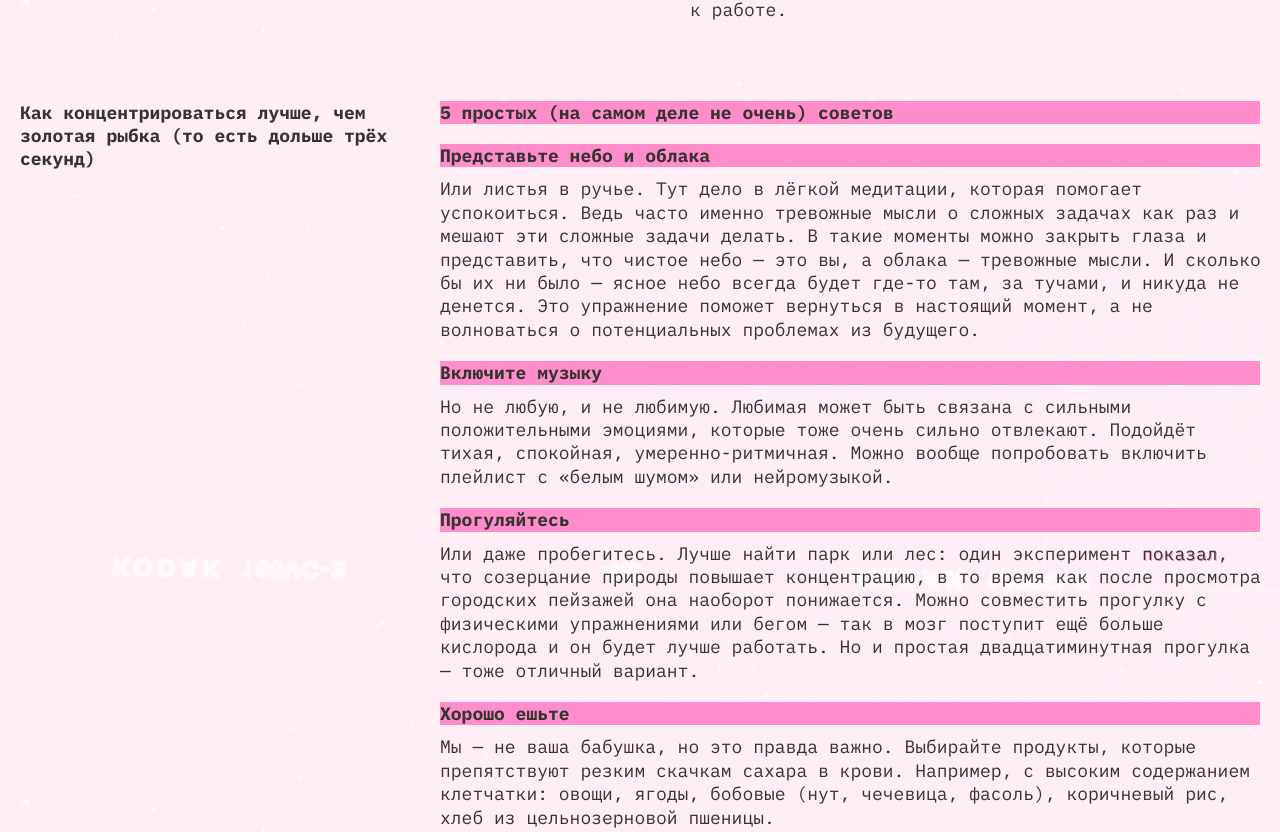
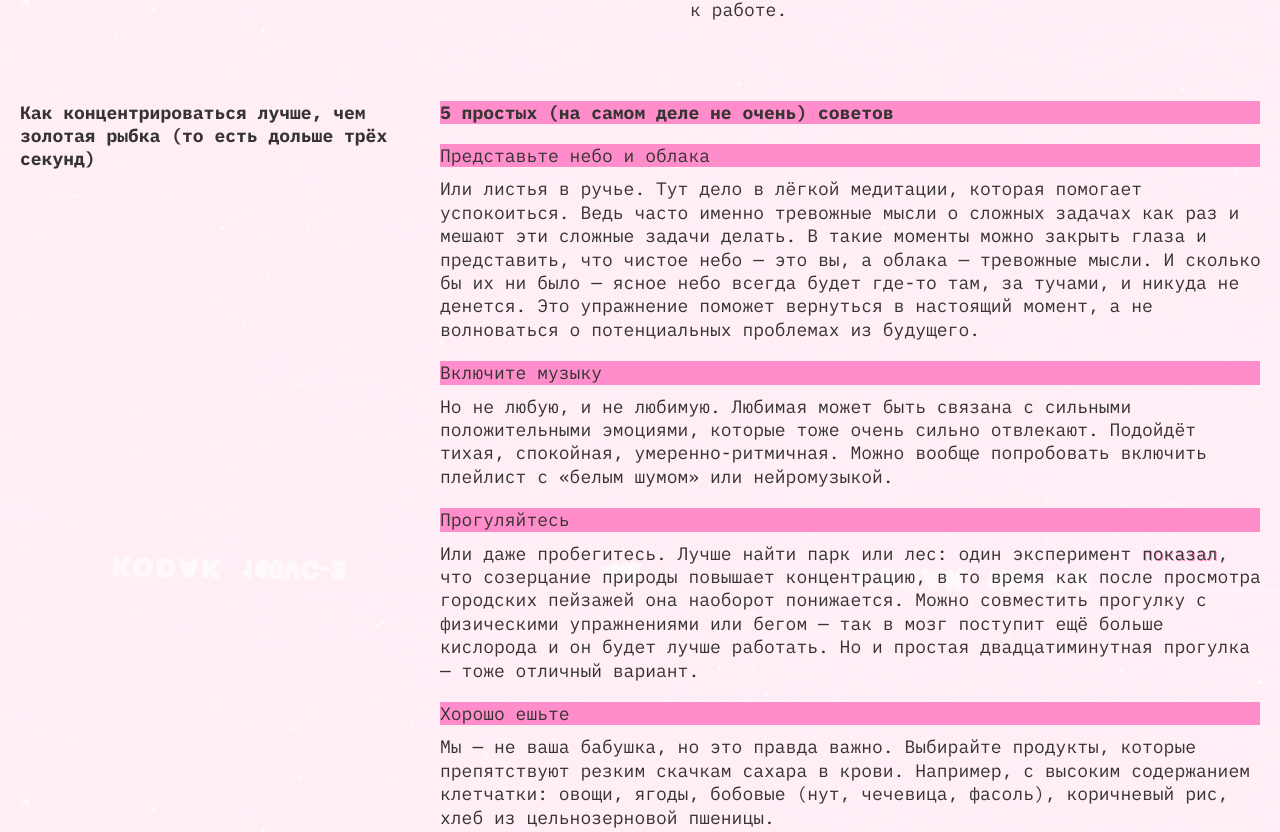
Before and after one commit to AG7882/slozhno-sosredotochitsya-fd, a plain HTML site: page index.html in a window 1280 px wide. Shown: the part 1809-2641 px from the top of the page. Drawn offline with Linux system fonts and the light colour scheme.

Commit message:
bugwork v3

```diff
--- a/index.html
+++ b/index.html
@@ -41,10 +41,10 @@
           </button>
         </li>
       </ul>
-      <span aria‑hidden="true" class="header_decorative_title_theme_dark">rec</span>
+      <span aria-hidden="true" class="header_decorative_title_theme_dark">rec</span>
 
     </nav>
-    <span aria‑hidden="true" class="header_decorative_title_theme_dark">rec</span>
+
     <div class="decorative_corners top-right_corner"></div>
     <div class="decorative_corners bottom-left_corner"></div>
     <h1 class="main_logo">no focus</h1>
@@ -107,11 +107,11 @@
         секунд)</h2>
       <ul class="section-how-data">
         <li>
-          <h3 class="title-decor title-advises">5 простых (на самом деле не очень) советов</h3>
+          <h3 class="title-decor ">5 простых (на самом деле не очень) советов</h3>
 
         </li>
         <li>
-          <h3 class="title-decor">Представьте небо и облака</h3>
+          <h3 class="title-decor title-advises">Представьте небо и облака</h3>
           <p class="general-text-decor">Или листья в ручье. Тут дело в лёгкой медитации, которая помогает
             успокоиться. Ведь часто именно тревожные мысли о сложных задачах как раз и мешают эти сложные задачи делать.
             В
@@ -120,13 +120,13 @@
             поможет вернуться в настоящий момент, а не волноваться о потенциальных проблемах из будущего.</p>
         </li>
         <li>
-          <h3 class="title-decor">Включите музыку</h3>
+          <h3 class="title-decor title-advises">Включите музыку</h3>
           <p class="general-text-decor">Но не любую, и не любимую. Любимая может быть связана с сильными положительными
             эмоциями, которые тоже очень сильно отвлекают. Подойдёт тихая, спокойная, умеренно-ритмичная. Можно вообще
             попробовать включить плейлист с «белым шумом» или нейромузыкой.</p>
         </li>
         <li>
-          <h3 class="title-decor">Прогуляйтесь</h3>
+          <h3 class="title-decor title-advises">Прогуляйтесь</h3>
           <p class="general-text-decor">Или даже пробегитесь. Лучше найти парк или лес: один эксперимент <a
               class="link_to_article"
               href="https://www.sciencedirect.com/science/article/abs/pii/S0272494415000328">показал</a>, что
@@ -135,14 +135,14 @@
             кислорода и он будет лучше работать. Но и простая двадцатиминутная прогулка — тоже отличный вариант.</p>
         </li>
         <li>
-          <h3 class="title-decor">Хорошо ешьте</h3>
+          <h3 class="title-decor title-advises">Хорошо ешьте</h3>
           <p class="general-text-decor">Мы — не ваша бабушка, но это правда важно. Выбирайте продукты, которые
             препятствуют
             резким скачкам сахара в крови. Например, с высоким содержанием клетчатки: овощи, ягоды, бобовые (нут,
             чечевица, фасоль), коричневый рис, хлеб из цельнозерновой пшеницы.</p>
         </li>
         <li>
-          <h3 class="title-decor">Читайте</h3>
+          <h3 class="title-decor title-advises">Читайте</h3>
           <p class="general-text-decor">Настоящие бумажные книги. Это правда помогает с концентрацией: чтобы прочитать
             пост в
             соцсети, достаточно нескольких минут или даже секунд. А вот интересная книга способна затянуть и на
--- a/styles/style.css
+++ b/styles/style.css
@@ -1,7 +1,7 @@
 /* Основные стили проекта. Это стили для темы, которую вы верстаете первой. */
 
 .page {
-  background-color: rgb(19, 0, 124);
+  background-color: #000028;
   background-image: var(--background-image);
   background-position: center;
   background-attachment: fixed;
@@ -155,7 +155,7 @@
 }
 
 .title-advises {
-  margin-bottom: 10px;
+  font-weight: 400;
 }
 
 .general-text-decor {
@@ -359,7 +359,6 @@
     grid-column: span 2;
   }
   .footer {
-
     margin-top: -165px;
   }
   .footer_logo {
```
